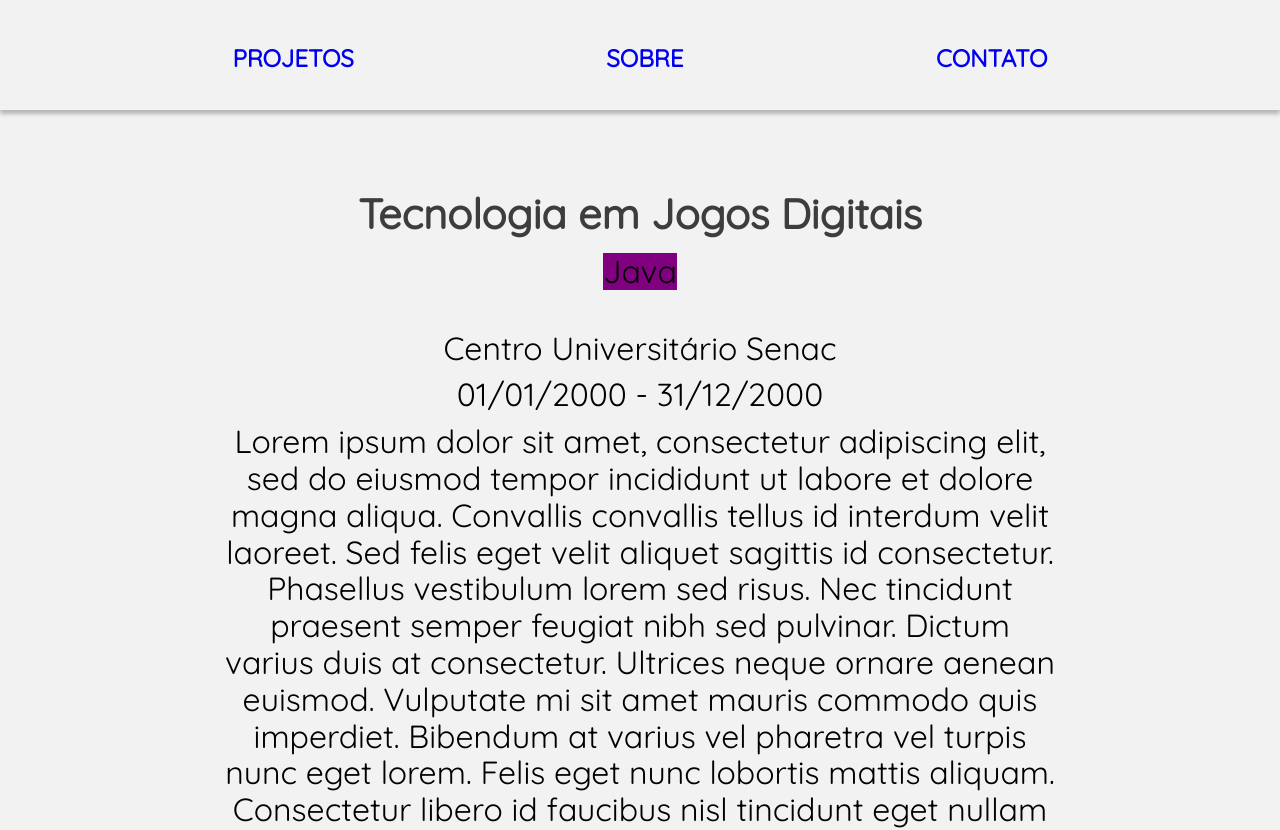
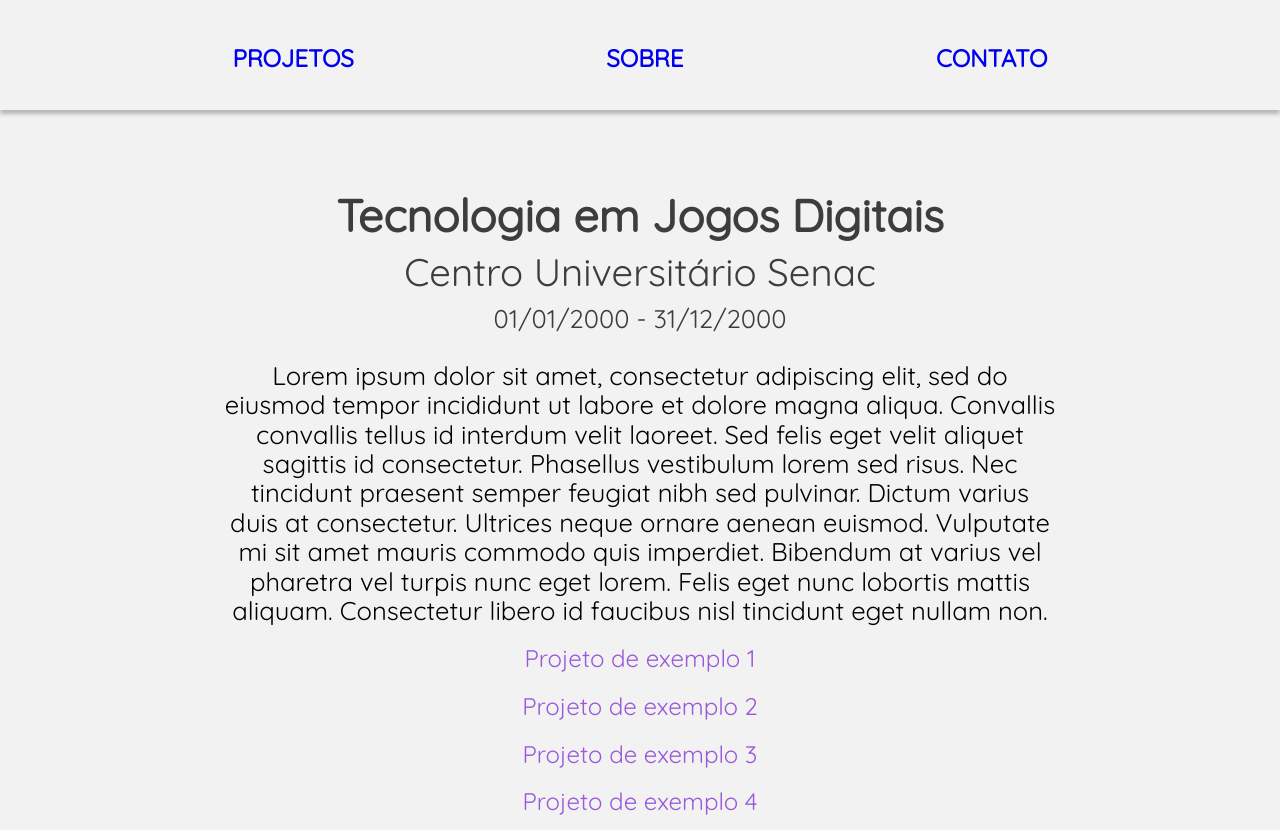
Before and after one commit to RaphaelO-Melo/Portfolio-2.0, a React (Create React App) app in the folder portfolio/: page /graduation in a window 1280 px wide. Shown: the top 830 px of the page. Built offline with nearby package versions, Linux system fonts and the light colour scheme.

Commit message:
Project card with style and link to project page

```diff
--- a/portfolio/src/common/Library.tsx
+++ b/portfolio/src/common/Library.tsx
@@ -42,3 +42,13 @@
         return 'Desconhecido';
 
 };
+
+export const getProjectName = (id: number): string => {
+
+    const found = projects.find(project => project.id === id);
+    if(found != undefined)
+        return found.name;
+    else
+        return 'Desconhecido';
+
+};
--- a/portfolio/src/data/graduation/projects.json
+++ b/portfolio/src/data/graduation/projects.json
@@ -8,7 +8,7 @@
         "tools": [1]
     },
     {
-        "id": 1,
+        "id": 2,
         "name": "Projeto de exemplo 2",
         "description": "Eget egestas purus viverra accumsan. Amet nisl suscipit adipiscing bibendum est ultricies integer. Suspendisse interdum consectetur libero id faucibus nisl tincidunt. Sit amet justo donec enim diam vulputate ut pharetra sit. Nec feugiat nisl pretium fusce id velit ut tortor pretium. Integer enim neque volutpat ac. Vestibulum sed arcu non odio. Semper risus in hendrerit gravida rutrum quisque. Sed velit dignissim sodales ut eu sem integer. Sed faucibus turpis in eu mi bibendum neque egestas. Elit pellentesque habitant morbi tristique senectus et netus. Arcu odio ut sem nulla pharetra diam sit. Imperdiet sed euismod nisi porta lorem mollis aliquam. Fermentum leo vel orci porta non pulvinar neque. Mi tempus imperdiet nulla malesuada pellentesque. Odio facilisis mauris sit amet. Etiam dignissim diam quis enim lobortis scelerisque fermentum. Amet massa vitae tortor condimentum.",
         "image": "placeholder.png",
@@ -20,7 +20,7 @@
         "name": "Projeto de exemplo 3",
         "description": "Eget egestas purus viverra accumsan. Amet nisl suscipit adipiscing bibendum est ultricies integer. Suspendisse interdum consectetur libero id faucibus nisl tincidunt. Sit amet justo donec enim diam vulputate ut pharetra sit. Nec feugiat nisl pretium fusce id velit ut tortor pretium. Integer enim neque volutpat ac. Vestibulum sed arcu non odio. Semper risus in hendrerit gravida rutrum quisque. Sed velit dignissim sodales ut eu sem integer. Sed faucibus turpis in eu mi bibendum neque egestas. Elit pellentesque habitant morbi tristique senectus et netus. Arcu odio ut sem nulla pharetra diam sit. Imperdiet sed euismod nisi porta lorem mollis aliquam. Fermentum leo vel orci porta non pulvinar neque. Mi tempus imperdiet nulla malesuada pellentesque. Odio facilisis mauris sit amet. Etiam dignissim diam quis enim lobortis scelerisque fermentum. Amet massa vitae tortor condimentum.",
         "image": "placeholder.png",
-        "institution": 3,
+        "institution": 1,
         "tools": [1]
     },
     {
@@ -28,7 +28,7 @@
         "name": "Projeto de exemplo 4",
         "description": "Eget egestas purus viverra accumsan. Amet nisl suscipit adipiscing bibendum est ultricies integer. Suspendisse interdum consectetur libero id faucibus nisl tincidunt. Sit amet justo donec enim diam vulputate ut pharetra sit. Nec feugiat nisl pretium fusce id velit ut tortor pretium. Integer enim neque volutpat ac. Vestibulum sed arcu non odio. Semper risus in hendrerit gravida rutrum quisque. Sed velit dignissim sodales ut eu sem integer. Sed faucibus turpis in eu mi bibendum neque egestas. Elit pellentesque habitant morbi tristique senectus et netus. Arcu odio ut sem nulla pharetra diam sit. Imperdiet sed euismod nisi porta lorem mollis aliquam. Fermentum leo vel orci porta non pulvinar neque. Mi tempus imperdiet nulla malesuada pellentesque. Odio facilisis mauris sit amet. Etiam dignissim diam quis enim lobortis scelerisque fermentum. Amet massa vitae tortor condimentum.",
         "image": "placeholder.png",
-        "institution": 4,
+        "institution": 1,
         "tools": [1]
     },
     {
@@ -36,7 +36,7 @@
         "name": "Projeto de exemplo 5",
         "description": "Eget egestas purus viverra accumsan. Amet nisl suscipit adipiscing bibendum est ultricies integer. Suspendisse interdum consectetur libero id faucibus nisl tincidunt. Sit amet justo donec enim diam vulputate ut pharetra sit. Nec feugiat nisl pretium fusce id velit ut tortor pretium. Integer enim neque volutpat ac. Vestibulum sed arcu non odio. Semper risus in hendrerit gravida rutrum quisque. Sed velit dignissim sodales ut eu sem integer. Sed faucibus turpis in eu mi bibendum neque egestas. Elit pellentesque habitant morbi tristique senectus et netus. Arcu odio ut sem nulla pharetra diam sit. Imperdiet sed euismod nisi porta lorem mollis aliquam. Fermentum leo vel orci porta non pulvinar neque. Mi tempus imperdiet nulla malesuada pellentesque. Odio facilisis mauris sit amet. Etiam dignissim diam quis enim lobortis scelerisque fermentum. Amet massa vitae tortor condimentum.",
         "image": "placeholder.png",
-        "institution": 5,
+        "institution": 1,
         "tools": [1]
     }
 ]
--- a/portfolio/src/pages/Graduation/CourseCard/CourseCard.module.scss
+++ b/portfolio/src/pages/Graduation/CourseCard/CourseCard.module.scss
@@ -4,6 +4,7 @@
 .card{
 
     width: 60%;
+    max-width: 1200px;
     margin: 80px auto;
     padding: 5px;
     border-radius: $radius;
@@ -31,28 +32,67 @@
         display: flex;
         flex-direction: column;
         margin-bottom: 25px;
+        color: $black;
 
         &__name{
             margin: 0;
-            font-size: 1.3em;
-            color: $black;
+            font-size: 1.4em;
+            font-weight: bolder;
         }
 
-        &__icons{
-            background-color: purple;
-            margin: 15px auto;
+        &__institution{
+            margin: 8px auto;
+            font-size: 1.2em;
+            font-weight: normal;
         }
+
+        &__date{
+            margin: 2px auto;
+            font-size: 0.8em;
+            font-weight: lighter;
+        }
+
     }
 
     &__body{
 
-        &__group{
+        &__description{
 
-            &__info{
+            font-size: 0.8em;
+            margin-bottom: 10px;
+            text-align: center;
 
-                font-size: 1em;
-                margin-bottom: 10px;
+        }
 
+        &__projects{
+
+            display: flex;
+            flex-direction: row;
+            flex-wrap: wrap;
+            justify-content: center;
+            align-items: center;
+            align-content: center;
+
+            &__project{
+
+                cursor: pointer;
+                margin: 5px;
+                color: #9959D9;
+                width: fit-content;
+                padding: 5px 10px;
+                font-size: 0.75em;
+
+                @media (max-width: $desktop_md) {
+                    width: 90%;
+                }
+
+            }
+
+            &__project:hover{
+                font-weight: bold;
+                background-color: $purple;
+                color: $white;
+                border-radius: $radius;
             }
 
         }
--- a/portfolio/src/pages/Graduation/CourseCard/index.tsx
+++ b/portfolio/src/pages/Graduation/CourseCard/index.tsx
@@ -1,6 +1,7 @@
 import { Course } from 'types/Course';
 import style from './CourseCard.module.scss';
-import { getIconsListFromCourse, getInstitutionName, convertToBrazilDate } from 'common/Library';
+import { getInstitutionName, getProjectName, convertToBrazilDate } from 'common/Library';
+import { Link } from 'react-router-dom';
 
 export default function CourseContainer({
     id,
@@ -14,42 +15,36 @@
     projects
 }: Course){
 
-    const icons = getIconsListFromCourse(id);
     const institutionName = getInstitutionName(institution);
 
     return (
         <div className={style.card}>
             <div className={style.card__header}>
                 <h2 className={style.card__header__name}>{name}</h2>
-                <span className={style.card__header__icons}>
-                    {
-                        icons.map((icon, index) => (
-                            icon.name
-                        ))
-                    }
+                <span className={style.card__header__institution}>
+                    {institutionName}
+                </span>
+                <span className={style.card__header__date}>
+                    {convertToBrazilDate(start_date)} - {convertToBrazilDate(final_date)}
                 </span>
             </div>
             <div className={style.card__body}>
-
-                <div className={style.card__body__group}>
-                    <div className={style.card__body__group__info}>
-                        {institutionName}
-                    </div>
+                <p className={style.card__body__description}>
+                    {description}
+                </p>
+                <div className={style.card__body__projects}>
+                    {
+                        projects.map((project, index) =>
+                            <Link
+                                key={index}
+                                className={style.card__body__projects__project}
+                                to={'/projects/'+project}
+                            >
+                                {getProjectName(project)}
+                            </Link>
+                        )
+                    }
                 </div>
-
-                <div className={style.card__body__group}>
-                    <div className={style.card__body__group__info}>
-                        {convertToBrazilDate(start_date)} - {convertToBrazilDate(final_date)}
-                    </div>
-                </div>
-
-                <div className={style.card__body__group}>
-                    <div className={style.card__body__group__info}>
-                        {description}
-                    </div>
-                </div>
-
-
             </div>
         </div>
     );
```
